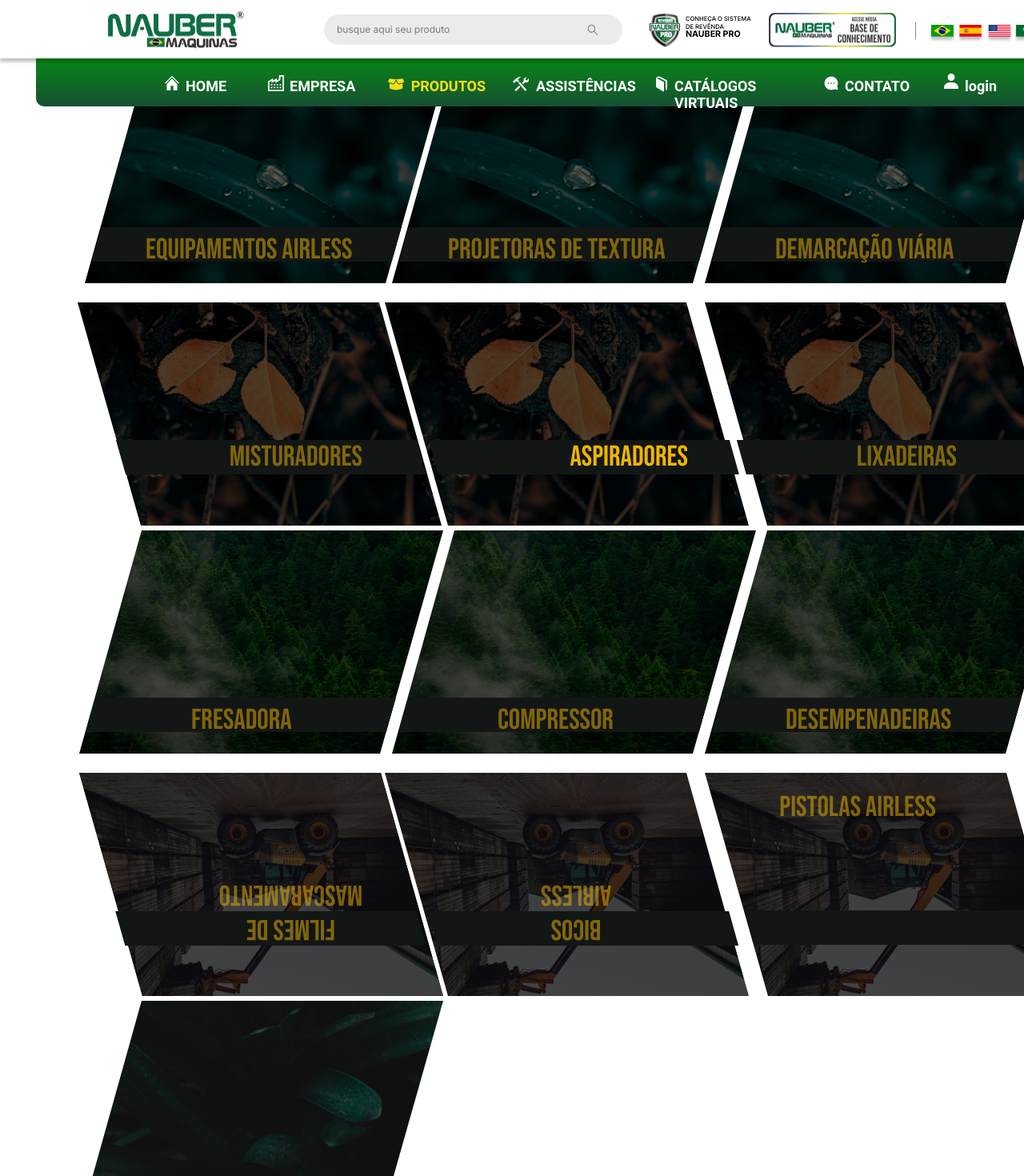
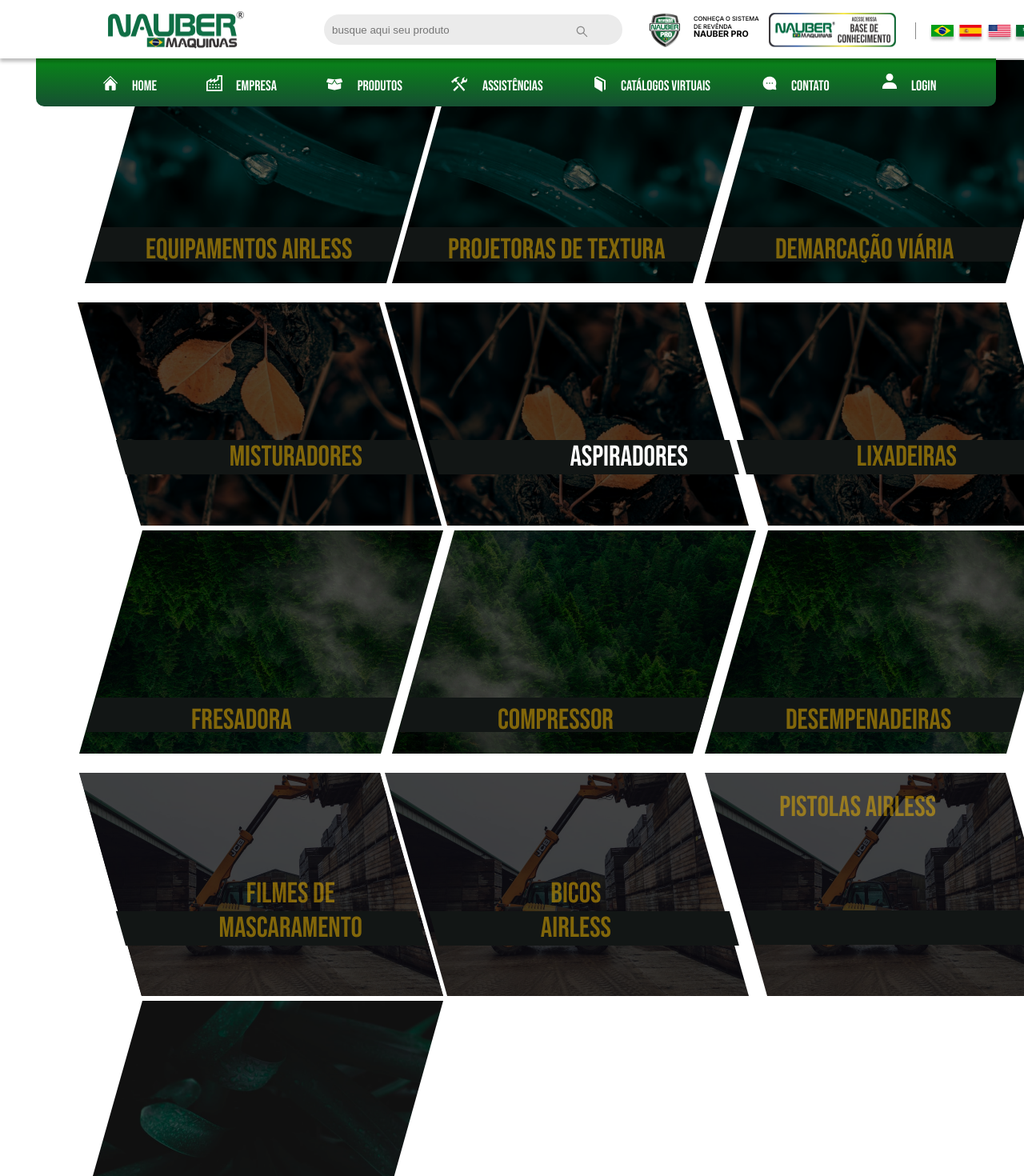
Before and after one commit to Thiagoff-IT/Nauber, a React (Vite) app: page /CategoriasDeProdutos in a window 1280 px wide. Shown: the top 1470 px of the page at 80% size. Built offline with nearby package versions, Linux system fonts and the light colour scheme.

Commit message:
Add files via upload

```diff
--- a/src/pages/Categoria/index.jsx
+++ b/src/pages/Categoria/index.jsx
@@ -1,5 +1,17 @@
+import {Link} from 'react-router-dom'
+import Header from '../../components/Header'
+import "./Styles.css";
 
-import "./Styles.css";
+import Line from '../../assets/image/line-4.svg'
+import Vetor from '../../assets/image/vector-87@2x.png'
+import Vetor1 from '../../assets/image/vector-88@2x.png'
+import Vetor2 from '../../assets/image/vector-89.svg'
+import Vetor3 from '../../assets/image/vector-90.svg'
+
+import Phone from '../../assets/image/phone32.svg'
+import Social from '../../assets/image/redes-sociais-icon7.svg'
+import Pin from '../../assets/image/pin11.svg'
+import Nauber from '../../assets/image/logo-nauber@2x.png'
 
 function Categoria() {
   return (
@@ -8,7 +20,7 @@ function Categoria() {
       <div className="footer-div28">
         <div className="footer-div29">
           <div className="bg-div15" />
-          <img className="phone-icon36" alt="" src="src\assets\image\phone36.svg" />
+          <img className="phone-icon36" alt="" src={Phone} />
           <div className="siga-nas-redes-sociais14">Siga nas redes sociais</div>
           <div className="nauber-2022-todos-os-direito14">
             Nauber © 2022 Todos os direitos reservados.
@@ -22,7 +34,7 @@ function Categoria() {
           <img
             className="redes-sociais-icon14"
             alt=""
-            src="src\assets\image\redes-sociais-icon1.svg"
+            src={Social}
           />
           <div className="dvidas-div14">
             <div className="converse-com-um-especialista14">
@@ -49,12 +61,12 @@ function Categoria() {
             <div className="div67">+55 (47) 98821-2725</div>
             <div className="nossa-sede-div29">Nossa sede</div>
           </div>
-          <img className="pin-icon15" alt="" src="src\assets\image\pin1.svg" />
+          <img className="pin-icon15" alt="" src={Pin} />
           <div className="line-div35" />
           <img
             className="logo-nauber-icon14"
             alt=""
-            src="src\assets\image\logo-nauber@2x.png"
+            src={Nauber}
           />
           <div className="rectangle-div299" />
         </div>
@@ -68,118 +80,18 @@ function Categoria() {
           <div className="tipos-de-ferramentas2">Tipos de Ferramentas</div>
           <div className="rectangle-div301" />
           <div className="line-div36" />
-          <img className="line-icon7" alt="" src="src\assets\image\line-4.svg" />
+          <img className="line-icon7" alt="" src={Line} />
         </div>
-        <img className="vector-icon138" alt="" src="src\assets\image\vector-87@2x.png" />
+        <img className="vector-icon138" alt="" src={Vetor} />
         <div className="rectangle-div302" />
-        <img className="vector-icon139" alt="" src="src\assets\image\vector-88@2x.png" />
-        <img className="vector-icon140" alt="" src="src\assets\image\vector-90.svg" />
-        <b className="linha-industrial-b1">Linha Industrial</b>
-        <img className="vector-icon141" alt="" src="src\assets\image\vector-89.svg" />
-        <b className="construo-civil-b">Construção Civil</b>
+        <img className="vector-icon139" alt="" src={Vetor1} />
+        <img className="vector-icon140" alt="" src={Vetor3} />
+        <Link to="/CategoriasDeProdutos" className="linha-industrial-b1">Linha Industrial</Link>
+        <img className="vector-icon141" alt="" src={Vetor2} />
+        <Link to="/Categorias" className="construo-civil-b">Construção Civil</Link>
       </div>
-      <div className="header-div14">
-        <div className="bg-header43" />
-        <div className="bg-header44" />
-        <div className="bg-header45" />
-        <div className="logo-div14">
-          <img
-            className="nauber-logo-1-icon14"
-            alt=""
-            src="src\assets\image\nauberlogo-1@2x.png"
-          />
-          <img
-            className="logo-nauber-114"
-            alt=""
-            src="src\assets\image\logo-nauber-1@2x.png"
-          />
-        </div>
-        <div className="flags-div14">
-          <img className="vector-icon142" alt="" />
-          <img
-            className="flag-brasil-1-icon14"
-            alt=""
-            src="src\assets\image\flagbrasil-1@2x.png"
-          />
-          <img
-            className="flag-espanha-1-icon14"
-            alt=""
-            src="src\assets\image\flagespanha-1@2x.png"
-          />
-          <img className="flag-eua-1-icon14" alt="" src="src\assets\image\flageua-1@2x.png" />
-          <img
-            className="flag-arabia-1-icon14"
-            alt=""
-            src="src\assets\image\flagarabia-1@2x.png"
-          />
-        </div>
-        <div className="line-div37" />
-        <img
-          className="base-de-conhecimento-114"
-          alt=""
-          src="src\assets\image\base-de-conhecimento-1@2x.png"
-        />
-        <img
-          className="logo-revenda-pro-114"
-          alt=""
-          src="src\assets\image\logo-revenda-pro-1@2x.png"
-        />
-        <div className="conhea-o-sistema-de-revnda-n14">
-          <p className="rua-mal-castelo14">
-            <span className="conhea-o-sistema29">
-              <span>CONHEÇA O SISTEMA</span>
-            </span>
-          </p>
-          <p className="rua-mal-castelo14">
-            <span className="conhea-o-sistema29">
-              <span>DE REVÊNDA</span>
-            </span>
-          </p>
-          <p className="nauber-pro16">
-            <span>
-              <b>NAUBER PRO</b>
-            </span>
-          </p>
-        </div>
-        <div className="menu-div15">
-          <img className="vector-icon143" alt="" src="src\assets\image\vector-83.svg" />
-          <div className="home-div15">
-            <b className="home-b14">HOME</b>
-            <img className="home-icon14" alt="" src="src\assets\image\home14.svg" />
-          </div>
-          <div className="empresa-div14">
-            <img className="empresa-icon14" alt="" src="src\assets\image\empresa.svg" />
-            <b className="empresa-b14">EMPRESA</b>
-          </div>
-          <div className="produtos-div46">
-            <b className="produtos-b14">PRODUTOS</b>
-            <img className="box-icon14" alt="" src="src\assets\image\box14.svg" />
-          </div>
-          <div className="assistencia-div14">
-            <b className="assistncias-b15">ASSISTÊNCIAS</b>
-            <img className="home-icon14" alt="" src="src\assets\image\assistencias2.svg" />
-          </div>
-          <div className="catlogos-div16">
-            <b className="catlogos-virtuais-b15">CATÁLOGOS VIRTUAIS</b>
-            <img className="home-icon14" alt="" src="src\assets\image\catalagos1.svg" />
-          </div>
-          <div className="contato-div15">
-            <b className="contato-b15">CONTATO</b>
-            <img className="home-icon14" alt="" src="src\assets\image\contato1.svg" />
-          </div>
-          <div className="login-div14">
-            <b className="login-b14">login</b>
-            <img className="logim-icon14" alt="" src="src\assets\image\logim.svg" />
-          </div>
-        </div>
-        <div className="seach-div14">
-          <div className="rectangle-div303" />
-          <img className="frame-icon13" alt="" src="src\assets\image\frame-2.svg" />
-        </div>
-      </div>
-      <div className="busque-aqui-seu-produto7">busque aqui seu produto</div>
     </div>
-
+    <Header />
     </>
     /*      */
   );
--- a/src/pages/CategoriasDeProdutos/Styles.css
+++ b/src/pages/CategoriasDeProdutos/Styles.css
@@ -237,6 +237,7 @@
 }
 .vector-icon70 {
   left: 0;
+  transform: rotate(180deg);
 }
 .vector-icon71 {
   position: absolute;
@@ -316,6 +317,7 @@
 .vector-icon77 {
   left: 25rem;
 top: -18rem;
+transform: rotate(180deg);
 }
 .vector-icon77 {
   left: 0rem;
@@ -401,6 +403,7 @@ top: -18rem;
 .vector-icon83,
 .vector-icon84 {
   left: 782px;
+  transform: rotate(180deg);
 }
 .vector-icon84 {
   top: 663px;
@@ -482,6 +485,7 @@ top: -18rem;
   top: -27rem;
   left: 85rem;
   display: inline-block;
+  transform: rotate(180deg);
 }
 .bicos-airless-div,
 .vector-icon93 {
@@ -525,6 +529,7 @@ top: -18rem;
   top: -27rem;
   left: 80rem;
   display: inline-block;
+  transform: rotate(180deg);
 }
 .bicos-airless-div3,
 .quadro-linha-4 {
--- a/src/pages/CategoriasDeProdutos/index.jsx
+++ b/src/pages/CategoriasDeProdutos/index.jsx
@@ -1,4 +1,18 @@
+import {Link} from 'react-router-dom'
+import Header from "../../components/Header";
 import "./Styles.css";
+
+import Vetor from '../../assets/image/vector-107@2x.png'
+import Vetor1 from '../../assets/image/vector-1071.svg'
+import Vetor2 from '../../assets/image/vector-1074.svg'
+import Vetor3 from '../../assets/image/vector-94@2x.png'
+import Vetor5 from '../../assets/image/vector-105@2x.png'
+import Vetor6 from '../../assets/image/vector-106@2x.png'
+import Vetor4 from '../../assets/image/vector-1077.svg'
+import Vetor7 from '../../assets/image/vector-111@2x.png'
+import Vetor8 from '../../assets/image/vector-10713.svg'
+import Vetor9 from '../../assets/image/vector-96@2x.png'
+import Vetor10 from '../../assets/image/vector-97@2x.png'
 
 function CategoriasDeProdutos(){
   return (
@@ -59,188 +73,93 @@ function CategoriasDeProdutos(){
       </div>
       <div className="group-div26">
         <div className="quadro-linha-1">
-          <img className="vector-icon68" alt="" src="src\assets\image\vector-107@2x.png" />
-          <img className="vector-icon69" alt="" src="src\assets\image\vector-107@2x.png" />
-          <img className="vector-icon70" alt="" src="src\assets\image\vector-107@2x.png" />
+          <img className="vector-icon68" alt="" src={Vetor} />
+          <img className="vector-icon69" alt="" src={Vetor} />
+          <img className="vector-icon70" alt="" src={Vetor} />
           <div className="projetoras-de-textura">
-            <img className="vector-icon71" alt="" src="src\assets\image\vector-1071.svg" />
+            <img className="vector-icon71" alt="" src={Vetor1}/>
             <div className="projetoras-de-textura1">projetoras de textura</div>
           </div>
           <div className="projetoras-de-textura2">
-            <img className="vector-icon71" alt="" src="src\assets\image\vector-1072.svg" />
+            <img className="vector-icon71" alt="" src={Vetor1} />
             <div className="equipamentos-airless-div">equipamentos airless</div>
           </div>
           <div className="projetoras-de-textura3">
-            <img className="vector-icon71" alt="" src="src\assets\image\vector-1073.svg" />
+            <img className="vector-icon71" alt="" src={Vetor1} />
             <div className="demarcao-viria-div">demarcação viária</div>
           </div>
         </div>
         <div className="quadro-linha-2">
-          <img className="vector-icon74" alt="" src="src\assets\image\vector-111@2x.png" />
-          <img className="vector-icon75" alt="" src="src\assets\image\vector-105@2x.png" />
-          <img className="vector-icon76" alt="" src="src\assets\image\vector-105@2x.png" />
-          <img className="vector-icon77" alt="" src="src\assets\image\vector-106@2x.png" />
+          <img className="vector-icon74" alt="" src={Vetor7}/>
+          <img className="vector-icon75" alt="" src={Vetor5} />
+          <img className="vector-icon76" alt="" src={Vetor5} />
+          <img className="vector-icon77" alt="" src={Vetor6} />
           <div className="aspiradores-div1">
-            <img className="vector-icon78" alt="" src="src\assets\image\vector-1074.svg" />
-            <div className="aspiradores-div2">ASPIRADORES</div>
+            <img className="vector-icon78" alt="" src={Vetor2} />
+            <div className="aspiradores-div2">
+              <Link to="/ProdutoCompra">
+                ASPIRADORES
+              </Link>
+            </div>
           </div>
           <div className="aspiradores-div3">
-            <img className="vector-icon79" alt="" src="src\assets\image\vector-1075.svg" />
+            <img className="vector-icon79" alt="" src={Vetor2} />
             <div className="lixadeiras-div1">lixadeiras</div>
           </div>
           <div className="aspiradores-div4">
-            <img className="vector-icon78" alt="" src="src\assets\image\vector-1076.svg" />
+            <img className="vector-icon78" alt="" src={Vetor2} />
             <div className="misturadores-div1">misturadores</div>
           </div>
         </div>
         <div className="quadro-linha-3">
-          <img className="vector-icon81" alt="" src="src\assets\image\vector-94@2x.png" />
-          <img className="vector-icon70" alt="" src="src\assets\image\vector-94@2x.png" />
-          <img className="vector-icon83" alt="" src="src\assets\image\vector-94@2x.png" />
-          <img className="vector-icon84" alt="" src="src\assets\image\vector-102@2x.png" />
+          <img className="vector-icon81" alt="" src={Vetor3} />
+          <img className="vector-icon70" alt="" src={Vetor3}/>
+          <img className="vector-icon83" alt="" src={Vetor3} />
+          <img className="vector-icon84" alt="" src={Vetor3} />
           <div className="compressor-div">
-            <img className="vector-icon85" alt="" src="src\assets\image\vector-1077.svg" />
+            <img className="vector-icon85" alt="" src={Vetor4}/>
             <div className="compressor-div1">compressor</div>
           </div>
           <div className="compressor-div2">
-            <img className="vector-icon86" alt="" src="src\assets\image\vector-1078.svg" />
+            <img className="vector-icon86" alt="" src={Vetor4} />
             <div className="fresadora-div">fresadora</div>
           </div>
           <div className="compressor-div3">
-            <img className="vector-icon87" alt="" src="src\assets\image\vector-1079.svg" />
+            <img className="vector-icon87" alt="" src={Vetor4} />
             <div className="desempenadeiras-div">desempenadeiras</div>
           </div>
         </div>
         <div className="quadro-linha-4">
-          <img className="vector-icon76" alt="" src="src\assets\image\vector-111@2x.png" />
+          <img className="vector-icon76" alt="" src={Vetor7} />
           <div className="bicos-airless-div">
-            <img className="vector-icon78" alt="" src="src\assets\image\vector-10710.svg" />
+            <img className="vector-icon78" alt="" src={Vetor2} />
             <div className="bicos-airless-div1">bicos airless</div>
           </div>
           <div className="bicos-airless-div2">
-            <img className="vector-icon70" alt="" src="src\assets\image\vector-111@2x.png" />
-            <img className="vector-icon83" alt="" src="src\assets\image\vector-111@2x.png" />
-            <img className="vector-icon83" alt="" src="src\assets\image\vector-111@2x.png" />
-            <img className="vector-icon93" alt="" src="src\assets\image\vector-1092@2x.png" />
-            <img className="vector-icon94" alt="" src="src\assets\image\vector-10711.svg" />
+            <img className="vector-icon70" alt="" src={Vetor7} />
+            <img className="vector-icon83" alt="" src={Vetor7} />
+            <img className="vector-icon83" alt="" src={Vetor7} />
+            <img className="vector-icon93" alt="" src={Vetor2} />
+            <img className="vector-icon94" alt="" src={Vetor2} />
             <div className="pistolas-airless-div">pistolas airless</div>
           </div>
           <div className="bicos-airless-div3">
-            <img className="vector-icon78" alt="" src="src\assets\image\vector-10712.svg" />
+            <img className="vector-icon78" alt="" src={Vetor2} />
             <div className="filmes-de-mascaramento">filmes de mascaramento</div>
           </div>
         </div>
         <div className="quadro-linha-5">
-          <img className="vector-icon70" alt="" src="src\assets\image\vector-96@2x.png" />
-          <img className="vector-icon97" alt="" src="src\assets\image\vector-97@2x.png" />
+          <img className="vector-icon70" alt="" src={Vetor9} />
+          <img className="vector-icon97" alt="" src={Vetor10} />
           <div className="projetoras-de-textura2">
-            <img className="vector-icon98" alt="" src="src\assets\image\vector-10713.svg" />
+            <img className="vector-icon98" alt="" src={Vetor8} />
             <div className="equipamentos-airless-div">
               lixadeiras e abrasivos
             </div>
           </div>
         </div>
       </div>
-      <div className="header-div12">
-        <div className="bg-header37" />
-        <div className="bg-header38" />
-        <div className="bg-header39" />
-        <div className="logo-div12">
-          <img
-            className="nauber-logo-1-icon12"
-            alt=""
-            src="src\assets\image\nauberlogo-1@2x.png"
-          />
-          <img
-            className="logo-nauber-112"
-            alt=""
-            src="src\assets\image\logo-nauber-1@2x.png"
-          />
-        </div>
-        <div className="menu-div13">
-          <img className="vector-icon99" alt="" src="src\assets\image\vector-83.svg" />
-          <div className="home-div13">
-            <b className="home-b12">HOME</b>
-            <img className="home-icon12" alt="" src="src\assets\image\home12.svg" />
-          </div>
-          <div className="empresa-div12">
-            <img className="empresa-icon12" alt="" src="src\assets\image\empresa.svg" />
-            <b className="empresa-b12">EMPRESA</b>
-          </div>
-          <div className="produtos-div40">
-            <b className="produtos-b12">PRODUTOS</b>
-            <img className="box-icon12" alt="" src="src\assets\image\box12.svg" />
-          </div>
-          <div className="assistencia-div12">
-            <b className="assistncias-b13">ASSISTÊNCIAS</b>
-            <img className="home-icon12" alt="" src="src\assets\image\assistencias2.svg" />
-          </div>
-          <div className="catlogos-div14">
-            <b className="catlogos-virtuais-b13">CATÁLOGOS VIRTUAIS</b>
-            <img className="home-icon12" alt="" src="src\assets\image\catalagos1.svg" />
-          </div>
-          <div className="contato-div13">
-            <b className="contato-b13">CONTATO</b>
-            <img className="home-icon12" alt="" src="src\assets\image\contato7.svg" />
-          </div>
-          <div className="login-div12">
-            <b className="login-b12">login</b>
-            <img className="logim-icon12" alt="" src="src\assets\image\logim.svg" />
-          </div>
-        </div>
-        <div className="flags-div12">
-          <img className="vector-icon100" alt="" />
-          <img
-            className="flag-brasil-1-icon12"
-            alt=""
-            src="src\assets\image\flagbrasil-11@2x.png"
-          />
-          <img
-            className="flag-espanha-1-icon12"
-            alt=""
-            src="src\assets\image\flagespanha-1@2x.png"
-          />
-          <img className="flag-eua-1-icon12" alt="" src="src\assets\image\flageua-1@2x.png" />
-          <img
-            className="flag-arabia-1-icon12"
-            alt=""
-            src="src\assets\image\flagarabia-11@2x.png"
-          />
-        </div>
-        <div className="line-div32" />
-        <img
-          className="base-de-conhecimento-112"
-          alt=""
-          src="src\assets\image\base-de-conhecimento-1@2x.png"
-        />
-        <img
-          className="logo-revenda-pro-112"
-          alt=""
-          src="src\assets\image\logo-revenda-pro-1@2x.png"
-        />
-        <div className="conhea-o-sistema-de-revnda-n12">
-          <p className="rua-mal-castelo12">
-            <span className="conhea-o-sistema25">
-              <span>CONHEÇA O SISTEMA</span>
-            </span>
-          </p>
-          <p className="rua-mal-castelo12">
-            <span className="conhea-o-sistema25">
-              <span>DE REVÊNDA</span>
-            </span>
-          </p>
-          <p className="nauber-pro14">
-            <span>
-              <b>NAUBER PRO</b>
-            </span>
-          </p>
-        </div>
-        <div className="seach-div12">
-          <div className="rectangle-div296" />
-          <img className="frame-icon11" alt="" src="src\assets\image\frame-24.svg" />
-        </div>
-      </div>
-      <div className="busque-aqui-seu-produto5">busque aqui seu produto</div>
+      <Header />
     </div>
   );
 };
```
Also changed, not shown: src/pages/Assistencia/index.jsx (+6 -4 lines), src/pages/Catalogos/index.jsx (+20 -9 lines), src/pages/Categorias/Styles.css (+14 -2 lines), src/pages/Categorias/index.jsx (+71 -40 lines), src/pages/Contato/index.jsx (+9 -4 lines), src/pages/ProdutoLogistas/index.jsx (+15 -12 lines).
